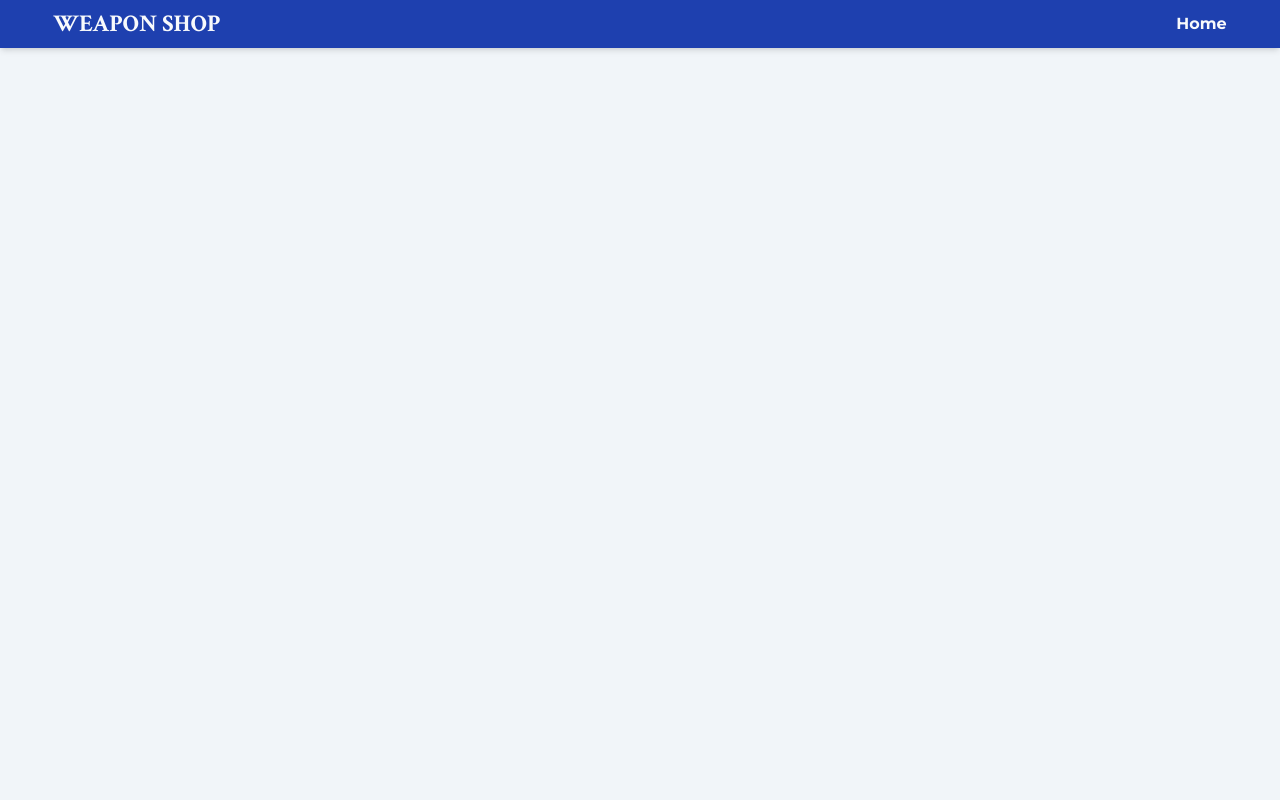
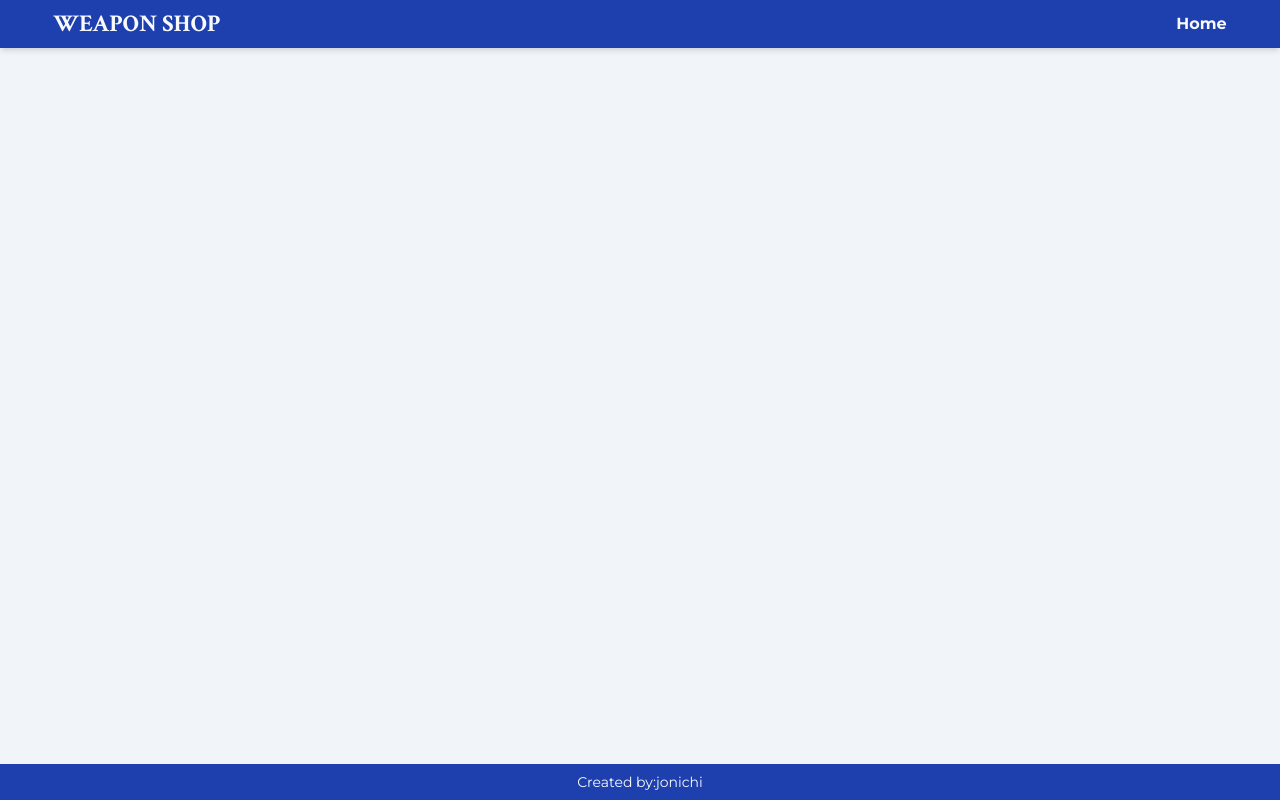
Before and after one commit to jonichi16/odin-shopping-cart, a Next.js app: page / in a window 1280 px wide. Built offline with nearby package versions, Linux system fonts and the light colour scheme.

Commit message:
feat: Add footer

```diff
--- a/app/layout.jsx
+++ b/app/layout.jsx
@@ -1,6 +1,7 @@
 import { Crimson_Text, Montserrat } from 'next/font/google';
 import './globals.css';
 import Header from '@/components/Header';
+import Footer from '@/components/Footer';
 
 const montserrat = Montserrat({
   subsets: ['latin'],
@@ -26,6 +27,7 @@ export default function RootLayout({ children }) {
       >
         <Header />
         <main className='flex-1 mx-auto'>{children}</main>
+        <Footer />
       </body>
     </html>
   );
--- /dev/null
+++ b/components/Footer.jsx
@@ -0,0 +1,19 @@
+import React from 'react';
+
+const Footer = () => {
+  return (
+    <footer className='bg-blue-800 text-slate-50 text-sm'>
+      <div className='text-center py-2'>
+        <p className='inline-block'>Created by: </p>
+        <a
+          href='https://github.com/jonichi16/odin-shopping-cart'
+          className='hover:font-bold hover:underline'
+        >
+          jonichi
+        </a>
+      </div>
+    </footer>
+  );
+};
+
+export default Footer;
```
